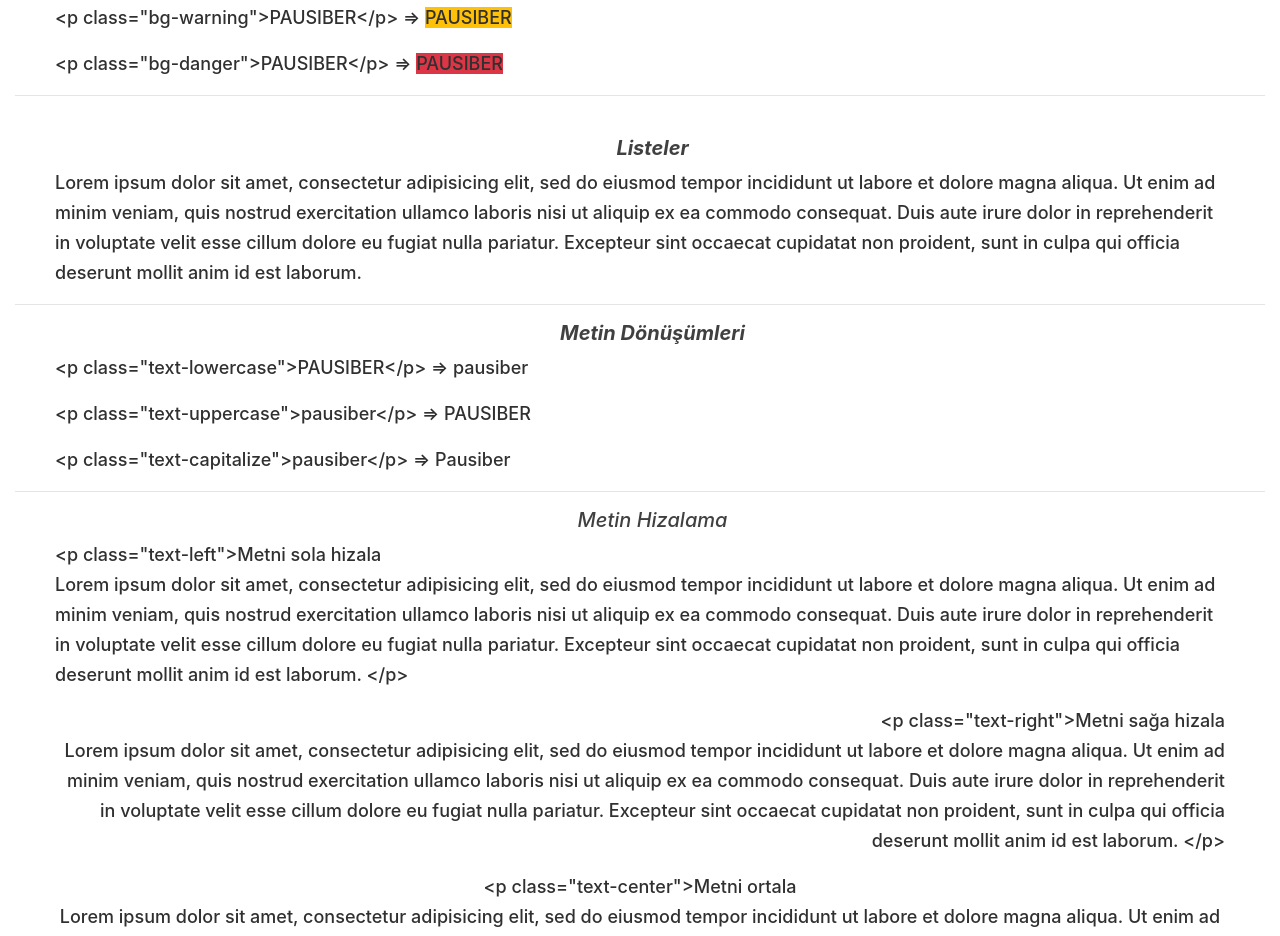
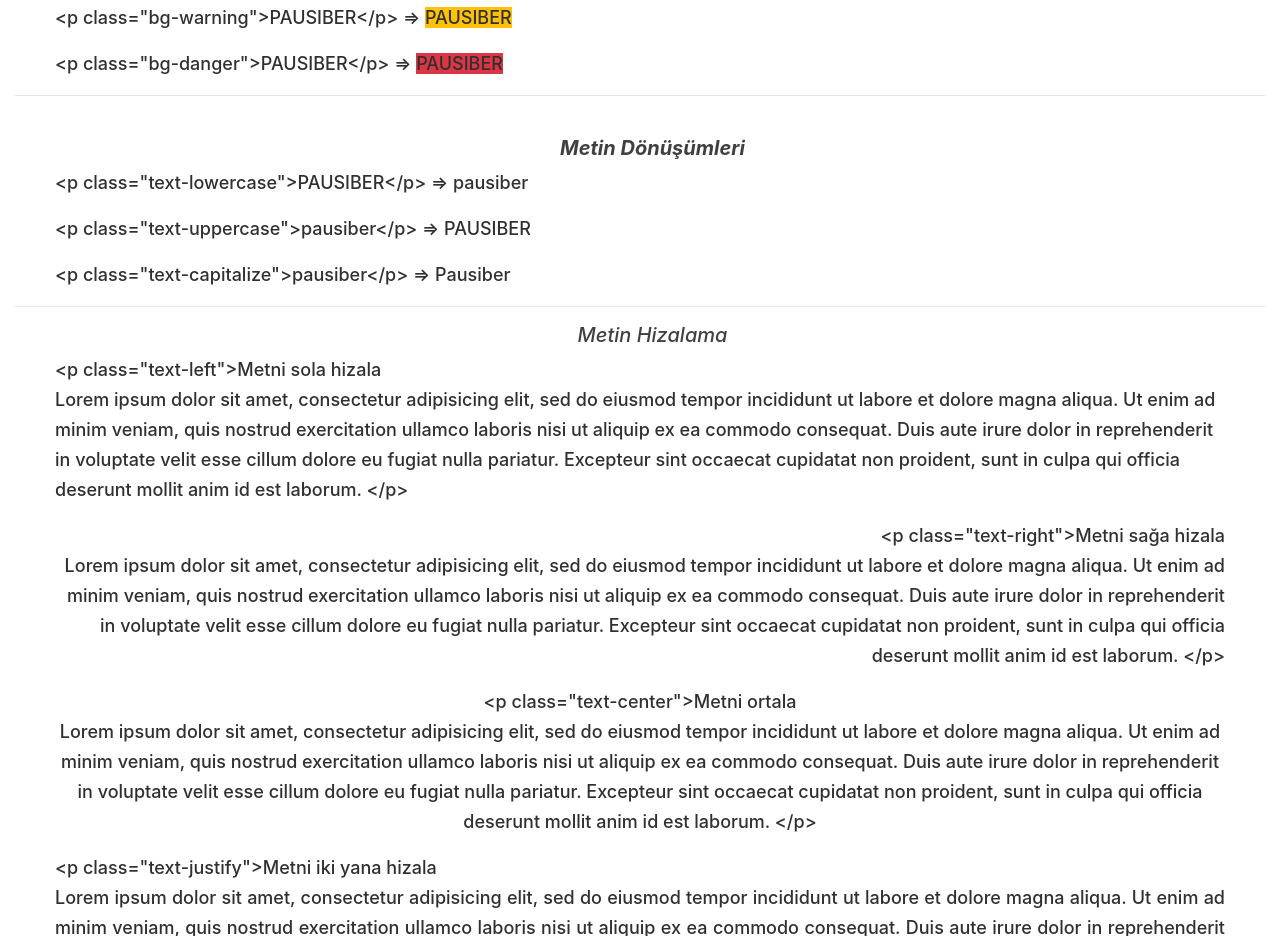
Before and after one commit to murattanriverdi/bootstrap, a plain HTML site: page index.html in a window 1280 px wide. Shown: the part 4311-5247 px from the top of the page. Drawn offline with Linux system fonts and the light colour scheme.

Commit message:
Update index.html

```diff
--- a/index.html
+++ b/index.html
@@ -284,20 +284,7 @@
 	<hr>
 
 	<br>
-	<h5 class="font-weight-bold">Listeler</h5>
 
-
-
-	<p>Lorem ipsum dolor sit amet, consectetur adipisicing elit, sed do eiusmod
-	tempor incididunt ut labore et dolore magna aliqua. Ut enim ad minim veniam,
-	quis nostrud exercitation ullamco laboris nisi ut aliquip ex ea commodo
-	consequat. Duis aute irure dolor in reprehenderit in voluptate velit esse
-	cillum dolore eu fugiat nulla pariatur. Excepteur sint occaecat cupidatat non
-	proident, sunt in culpa qui officia deserunt mollit anim id est laborum.</p>
-
-
-
-<hr>
 
 
 <h5 class="font-weight-bold">Metin Dönüşümleri</h5>
```
